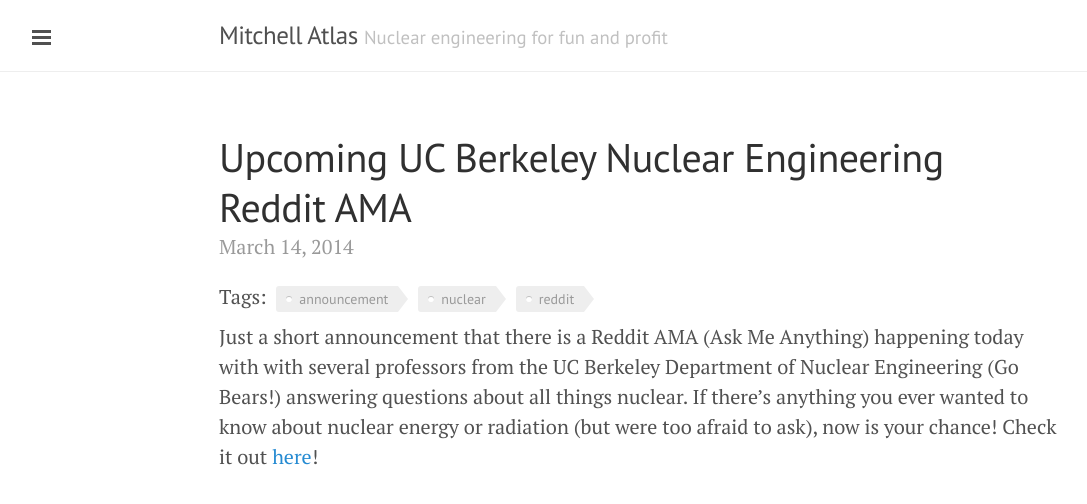
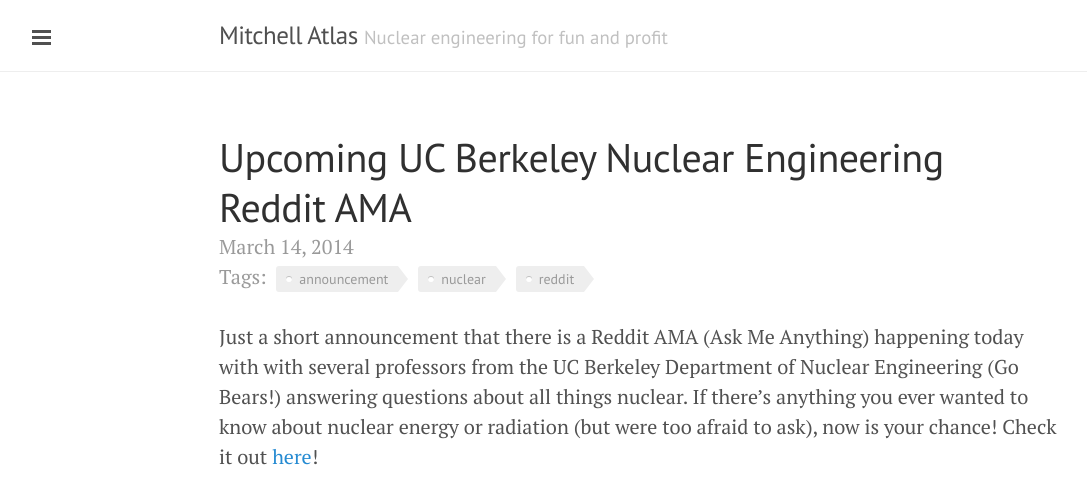
Before and after one commit to xatlasm/xatlasm.github.io, a Jekyll site: the page built from _posts/2014-03-14-upcoming-uc-berkeley-nuclear-engineering-reddit-ama.md, in a window 1280 px wide. Shown: the top 504 px of the page, without its empty margins (1-1088 px from the left). Built offline with Jekyll 4.4.1, drawn with Linux system fonts in a browser that asks for light colours; comment, search, counter and statistics services are not loaded.

Commit message:
tags again on posts

```diff
--- a/_layouts/post.html
+++ b/_layouts/post.html
@@ -4,15 +4,15 @@
 
 <div class="post">
   <h1 class="post-title">{{ page.title }}</h1>
-  <span class="post-date">{{ page.date | date: '%B %d, %Y' }}</span>
+<span class="post-date">{{ page.date | date: '%B %d, %Y' }}
 
-  <span>
     <ul class="tags">
   <li>Tags: &nbsp;
   {% for tag in page.tags %}
     <li><a href="{{ site.baseurl }}tags.html#{{tag}}" class="tag">{{ tag }}</a></li>
   {% endfor %}
   </ul>
+
 </span>
 
   {{ content }}
```
Lines whose indentation alone changed are shown as unchanged.
